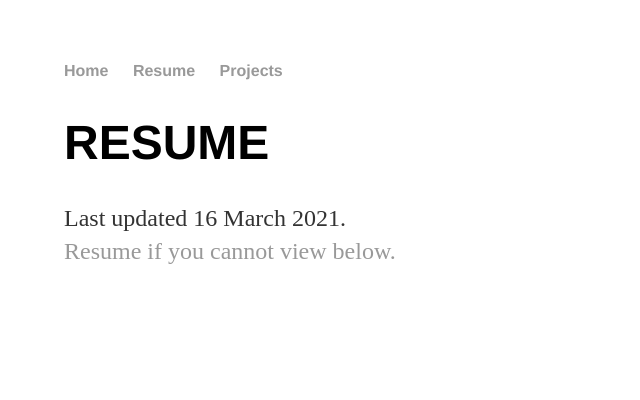
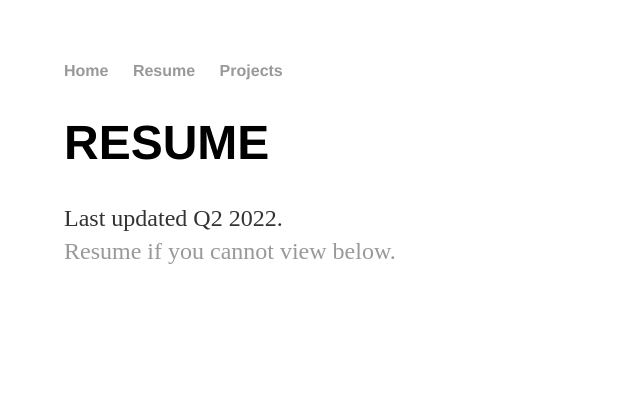
Before and after one commit to rnguyen6/rnguyen6.github.io, a Jekyll site: the page built from resume/index.html, in a window 1280 px wide. Shown: the top 400 px of the page, without its empty margins (128-768 px from the left). Built offline with Jekyll 4.4.1, drawn with Linux system fonts in a browser that asks for light colours.

Commit message:
Update index.html

```diff
--- a/resume/index.html
+++ b/resume/index.html
@@ -6,8 +6,8 @@
 <div class="resume">
 	<h1>RESUME</h1>
 	<p>
-		Last updated 16 March 2021.<br>
-	<a href="/resume/rnguyen_resume.pdf" class="download" title="Download Resume PDF">Resume if you cannot view below.</a>
-	<embed src="https://rnguyen6.github.io/resume/rnguyen_resume.pdf" width="100%" height="700" type='application/pdf'>
+		Last updated Q2 2022.<br>
+	<a href="/resume/rnguyen_resume_3.pdf" class="download" title="Download Resume PDF">Resume if you cannot view below.</a>
+	<embed src="https://rnguyen6.github.io/resume/rnguyen_resume_3.pdf" width="100%" height="700" type='application/pdf'>
 	</p>
 </div>
```
